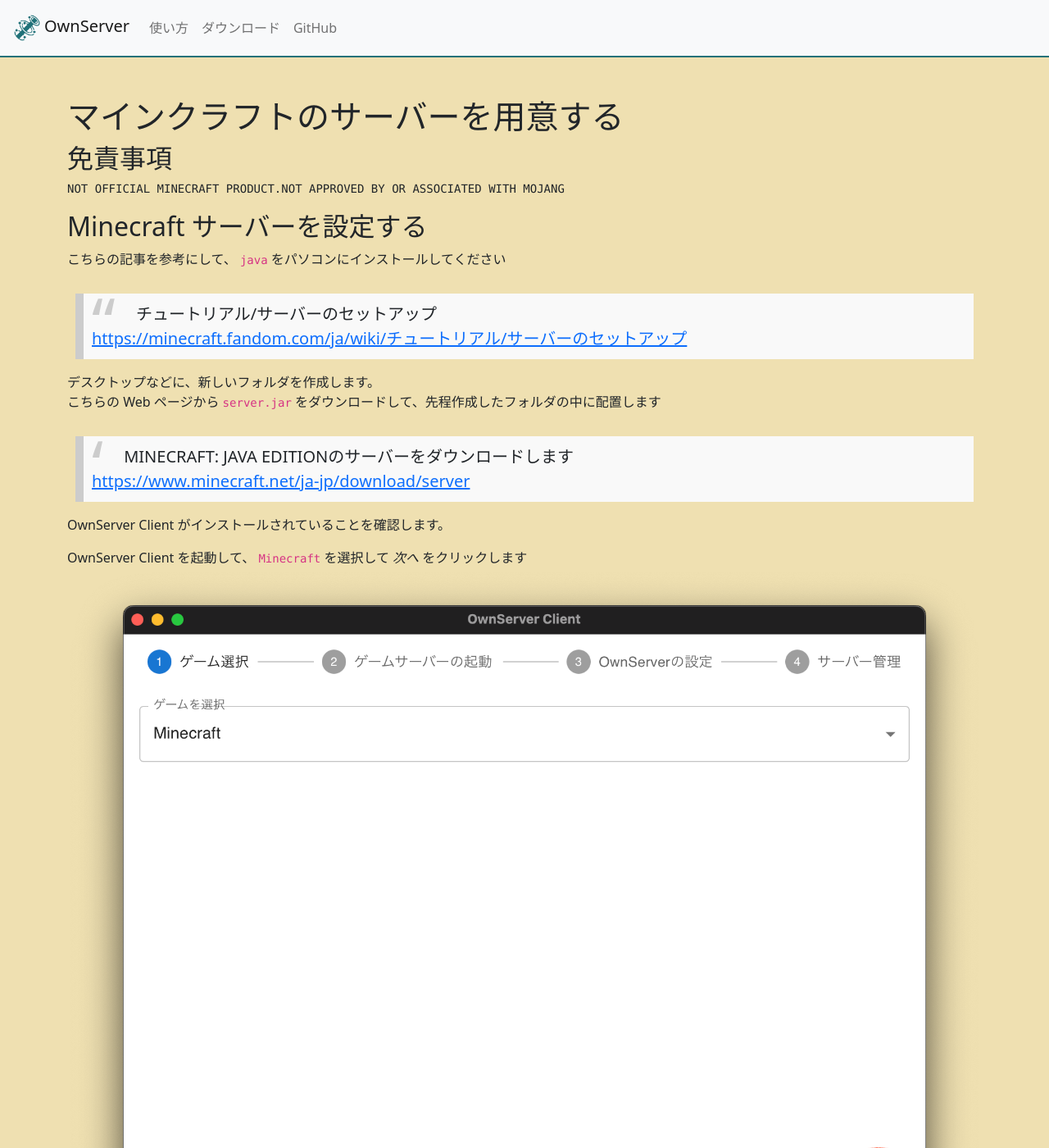
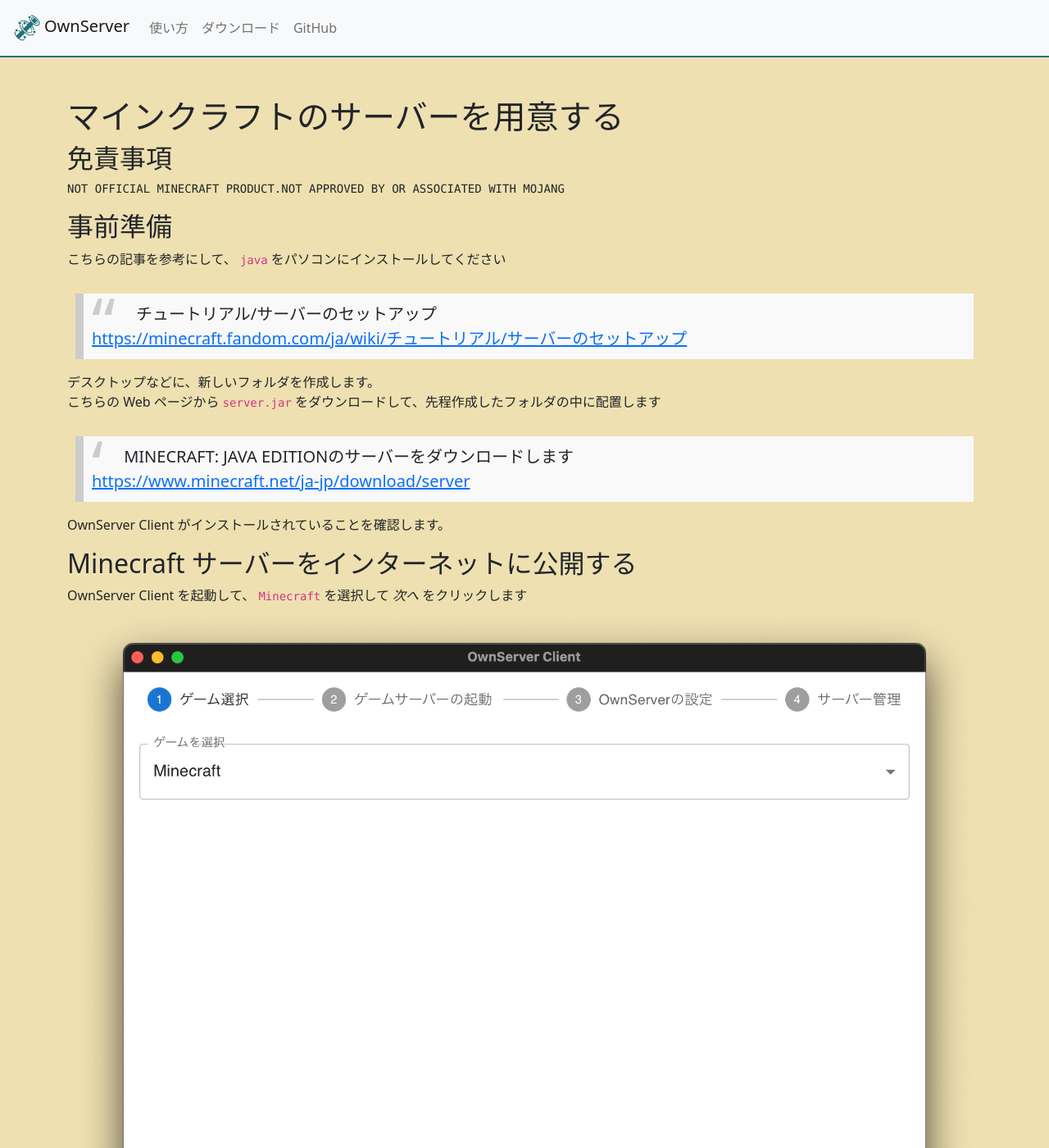
Before and after one commit to Kumassy/ownserver-client-gui, a Jekyll site: the page built from docs/games/minecraft.markdown, in a window 1280 px wide and 1400 px high. Shown: the whole window at 82% size. Built offline with Jekyll 4.4.1, drawn with Linux system fonts in a browser that asks for light colours.

Commit message:
tiny fix

````diff
--- a/docs/games/minecraft.markdown
+++ b/docs/games/minecraft.markdown
@@ -13,7 +13,7 @@
 NOT OFFICIAL MINECRAFT PRODUCT.NOT APPROVED BY OR ASSOCIATED WITH MOJANG
 ```
 
-## Minecraft サーバーを設定する
+## 事前準備
 こちらの記事を参考にして、 `java` をパソコンにインストールしてください
 
 > チュートリアル/サーバーのセットアップ
@@ -29,10 +29,12 @@
 
 OwnServer Client がインストールされていることを確認します。
 
+
+## Minecraft サーバーをインターネットに公開する
 OwnServer Client を起動して、 `Minecraft` を選択して *次へ* をクリックします
 ![](/img/minecraft/step_selectgame.png)
 
-*SELECT FILE* をクリックして、先程ダウンロードした `server.jar` を探して開いてください。 `server.jar` へのパスが表示されます。次に、 *START* をクリックして Minecraft サーバーを起動します。
+*ファイル選択* をクリックして、先程ダウンロードした `server.jar` を探して開いてください。 `server.jar` へのパスが表示されます。次に、 *START* をクリックして Minecraft サーバーを起動します。
 ![](/img/minecraft/step_confgame_start.png)
 
 サーバーを初めてたちあげるときは、しばらく待つと `you need to agree to the EULA in order to run the server.jar` というメッセージが表示されます。 `server.jar` と同じフォルダに作られた `eula.txt` を編集して EULA に同意してください
````
